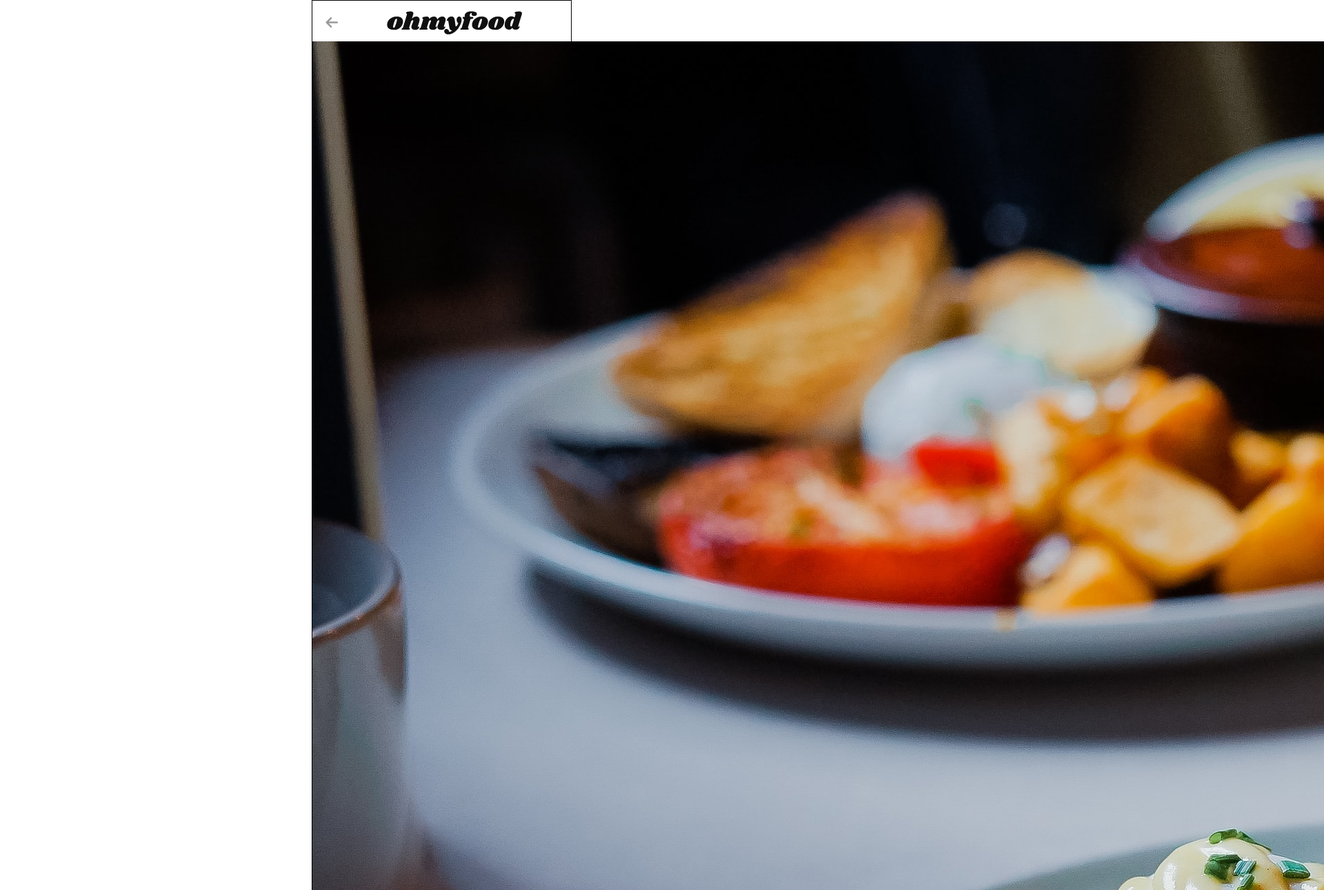
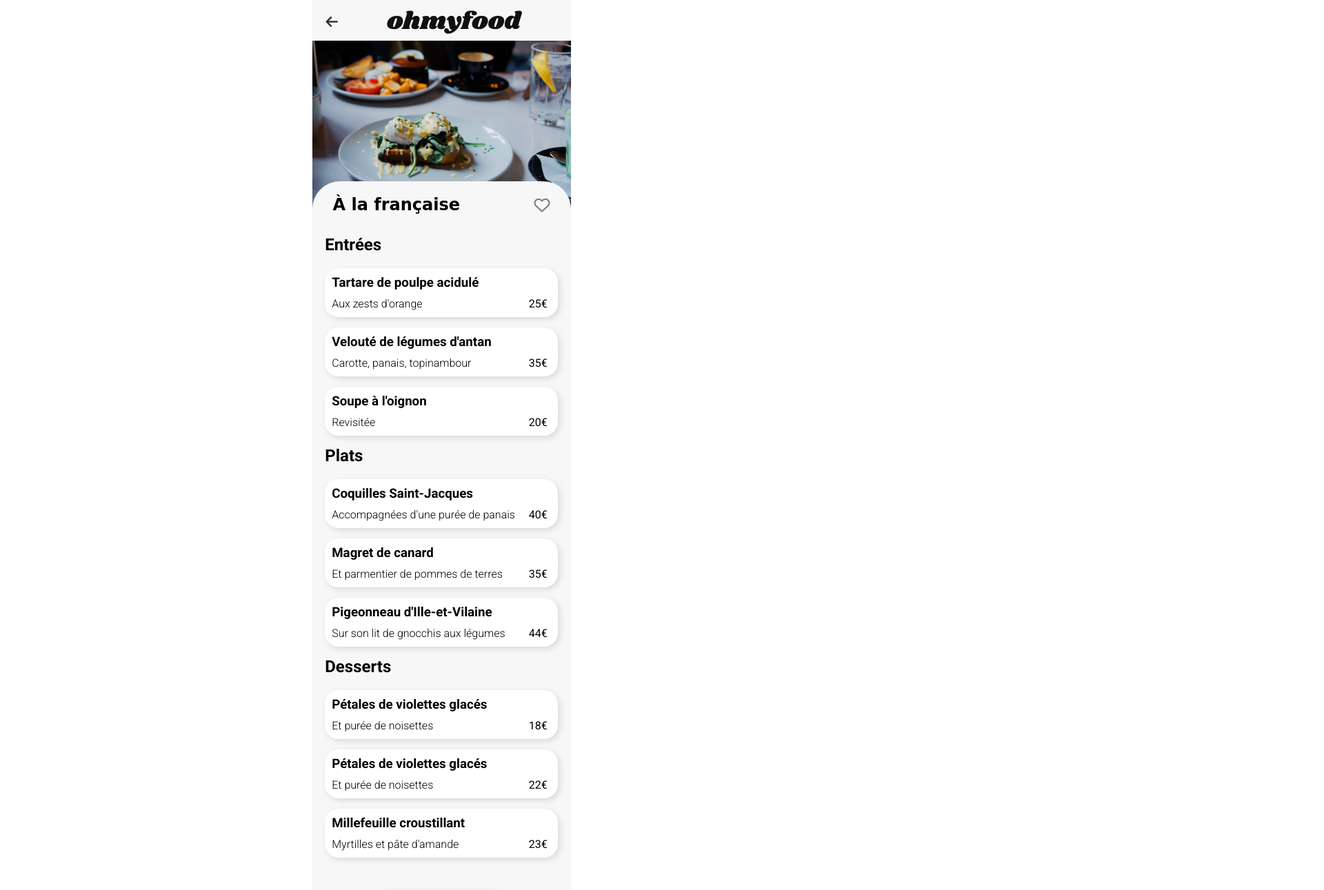
Before and after one commit to Oreilleu/PicardAurelien_3_02-09-2021, a website: page french.html in a window 1280 px wide. Shown: the top 1291 px of the page at 69% size, 1920 px wide, since content can reach past the window. Drawn offline with Linux system fonts and the light colour scheme; a web font is replaced by a local one.

Commit message:
Page finit, manque animation

```diff
--- a/SASS/base/_base.scss
+++ b/SASS/base/_base.scss
@@ -14,3 +14,7 @@ a{
     text-decoration: none;
     color: black;
 }
+
+h1, h2, h3, p {
+    margin: 0;
+}
--- a/SASS/layouts/_nav-homepage.scss
+++ b/SASS/layouts/_nav-homepage.scss
@@ -11,7 +11,7 @@
         align-items: center;
         background-color: darken(white, 4);
         margin-bottom: 20px;
-        padding: 10px;
+        padding: 30px 0;
         border-radius: 20px;
         box-shadow: 5px 5px 10px darken(white, 10);
         position: relative;
@@ -31,7 +31,7 @@
         }
         & i{
             font-size: 1.1em;
-            padding: 0 25px 0 20px;
+            padding: 0 25px 0 40px;
             color: darken(white, 55);
             transition: color 300ms ease-in-out;
         }
--- a/SASS/layouts/_section-homepage.scss
+++ b/SASS/layouts/_section-homepage.scss
@@ -2,7 +2,7 @@
     background-color: darken(white, 4);
     padding-bottom: 40px;
     & h1{
-        padding: 40px 0 0px 5%;
+        padding: 40px 0 30px 5%;
     }
     & img{
         width: 100%;
--- a/SASS/main.scss
+++ b/SASS/main.scss
@@ -12,20 +12,82 @@
 
 
 // Menu page
-.bloc-page{
-    border: 1px solid black;
-}
-.head-french{
+.head-menu{
     display: flex;
     align-items: center;
+    background-color: darken(white, 3);
     padding: 15px 0 10px 0  ;
     & a{
         margin-left: 20px;
         font-size: 20px;
-        color: darken(white, 40);
+        color: darken(white, 80);
     }
     & img{
         width: auto;
         margin: auto;
     }
 }
+
+.banner img {
+    width: 100%;
+}
+
+.sectionmenu{
+    height: 100%;
+    background-color: darken(white, 3);
+    border-radius: 40px 40px 0 0;
+    position: relative;
+    bottom: 50px;
+    padding: 20px 0;
+    margin-bottom: -50px;
+    & h1{
+        font-family: 'Shrikhand', cursive;
+        padding-bottom: 30px;
+    }
+    & h2{
+        padding-bottom: 20px;
+    }
+    & .sectionmenu__head{
+        display: flex;
+        justify-content: space-between;
+        align-items: center;
+        padding: 0 30px;
+        & i{
+            font-size: 23px;
+            font-weight: normal;
+            color: darken(white, 50);
+            padding-bottom: 30px;
+        }
+    }
+    &__container{
+        width: 90%;
+        margin: auto;
+    }
+    &__item{
+        background-color: white;
+        display: flex;
+        justify-content: space-between;
+        margin-bottom: 15px;
+        padding: 10px;
+        border-radius: 20px;
+        box-shadow: 3px 3px 8px darken(white, 15);
+        cursor: pointer;
+        & p{
+            display: flex;
+            align-items: flex-end;
+            padding-top: 10px;
+        }
+        & div > p{
+            font-weight: 300;
+        }
+        & div + p{
+            padding-right: 5px;
+        }
+    }
+    &__btn{
+        @include btn-gradient;
+        text-align: center;
+        width: 180px;
+        margin-top: 50px;
+    }
+}
--- a/french.html
+++ b/french.html
@@ -10,74 +10,92 @@
 </head>
 <body>
     <div class="bloc-page">
-        <header class="head-french">
-            <a href="#"><i class="fas fa-arrow-left"></i></a>
+        <header class="head-menu">
+            <a href="index.html"><i class="fas fa-arrow-left"></i></a>
             <img src="images/logo/ohmyfood@2x.svg" alt="Logo ohmyfood">
         </header>
 
         <div class="banner"><img src="images/restaurants/toa-heftiba-DQKerTsQwi0-unsplash.jpg" alt="Photo table du restaurant a la francaise"></div>
 
-        <section>
-            <header class="sectionfrench__head">
+        <section class="sectionmenu">
+            <header class="sectionmenu__head">
                 <h1>À la française</h1>
                 <i class="far fa-heart"></i>
             </header>
-            <article class="sectionfrench__container">
+            <article class="sectionmenu__container">
                 <h2>Entrées</h2>
-                <div class="sectionfrench__item">
-                    <p>Tartare de poulpe acidulé</p>
+                <div class="sectionmenu__item">
+                    <div>
+                        <h3>Tartare de poulpe acidulé</h3>
                         <p>Aux zests d'orange</p>
+                    </div>
                     <p>25€</p>
                 </div>
-                <div class="sectionfrench__item">
-                    <p>Velouté de légumes d'antan</p>
+                <div class="sectionmenu__item">
+                    <div>
+                        <h3>Velouté de légumes d'antan</h3>
                         <p>Carotte, panais, topinambour</p>
+                    </div>
                     <p>35€</p>
                 </div>
-                <div class="sectionfrench__item">
-                    <p>Soupe à l'oignon</p>
+                <div class="sectionmenu__item">
+                    <div>
+                        <h3>Soupe à l'oignon</h3>
                         <p>Revisitée</p>
+                    </div>
                     <p>20€</p>
                 </div>
             </article>
-            <article class="sectionfrench__container">
+            <article class="sectionmenu__container">
                 <h2>Plats</h2>
-                <div class="sectionfrench__item">
-                    <p>Coquilles Saint-Jacques</p>
+                <div class="sectionmenu__item">
+                    <div>
+                        <h3>Coquilles Saint-Jacques</h3>
                         <p>Accompagnées d'une purée de panais</p>
+                    </div>
                     <p>40€</p>
                 </div>
-                <div class="sectionfrench__item">
-                    <p>Magret de canard</p>
+                <div class="sectionmenu__item">
+                    <div>
+                        <h3>Magret de canard</h3>
                         <p>Et parmentier de pommes de terres</p>
+                    </div>
                     <p>35€</p>
                 </div>
-                <div class="sectionfrench__item">
-                    <p>Pigeonneau d'Ille-et-Vilaine</p>
+                <div class="sectionmenu__item">
+                    <div>
+                        <h3>Pigeonneau d'Ille-et-Vilaine</h3>
                         <p>Sur son lit de gnocchis aux légumes</p>
+                    </div>
                     <p>44€</p>
                 </div>
             </article>
-            <article class="sectionfrench__container">
+            <article class="sectionmenu__container">
                 <h2>Desserts</h2>
-                <div class="sectionfrench__item">
-                    <p>Pétales de violettes glacés</p>
+                <div class="sectionmenu__item">
+                    <div>
+                        <h3>Pétales de violettes glacés</h3>
                         <p>Et purée de noisettes</p>
+                    </div>
                     <p>18€</p>
                 </div>
-                <div class="sectionfrench__item">
-                    <p>Fondant au chocolat</p>
-                    <p>Revisité</p>
+                <div class="sectionmenu__item">
+                    <div>
+                        <h3>Pétales de violettes glacés</h3>
+                        <p>Et purée de noisettes</p>
+                    </div>
                     <p>22€</p>
                 </div>
-                <div class="sectionfrench__item">
-                    <p>Millefeuille croustillant</p>
+                <div class="sectionmenu__item">
+                    <div>
+                        <h3>Millefeuille croustillant</h3>
                         <p>Myrtilles et pâte d'amande</p>
+                    </div>
                     <p>23€</p>
                 </div>
             </article>
 
-            <div class="sectionfrench__btn">Commander</div>
+            <div class="sectionmenu__btn">Commander</div>
         </section>
 
         <footer class="footer-homepage">
```
Also changed, not shown: enchant.html (+37 -17 lines), index.html (+4 -4 lines), palette.html (+34 -16 lines), sens.html (+34 -16 lines), CSS/main.css, 1 other file. Lines whose indentation alone changed are shown as unchanged.
